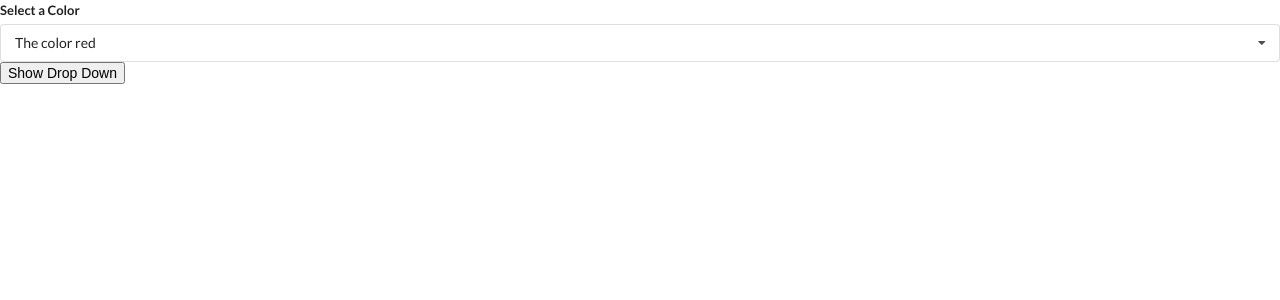
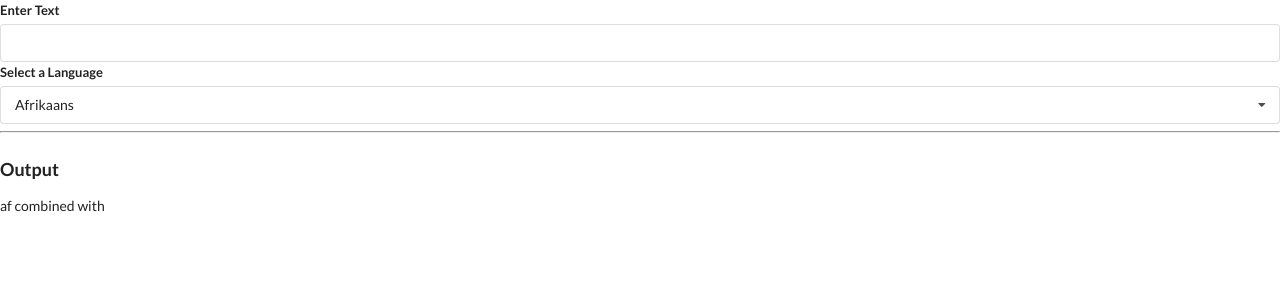
Before and after one commit to andrewgkinnaird/modernreactwithredux, a React (Create React App) app in the folder widgets/: page / in a window 1280 px wide. Shown: the top 300 px of the page. Built offline with nearby package versions, Linux system fonts and the light colour scheme.

Commit message:
added translate widget

```diff
--- a/widgets/src/App.js
+++ b/widgets/src/App.js
@@ -2,6 +2,7 @@
 //import Accordion from './components/Accordion';
 //import Search from './components/Search';
 import Dropdown from './components/Dropdown';
+import Translate from './components/Translate';
 
 /*
 const items = [
@@ -35,21 +36,11 @@
 ]
 
 const App = () => {
-    const [selected,setSelected] = useState(options[0]);
-    const[showDropdown,setShowDropdown] = useState(true);
+
 
     return (
         <div>
-            { showDropdown ?
-                <Dropdown
-                options={options}
-                selected={selected}
-                onSelectedChange={setSelected}
-                />
-                : null
-            }
-           <button onClick={()=>{setShowDropdown(!showDropdown);}}>Show Drop Down {showDropdown}</button>
-
+            <Translate />
         </div>
     )
 };
--- /dev/null
+++ b/widgets/src/components/Convert.js
@@ -0,0 +1,40 @@
+import React, { useEffect, useState } from "react";
+//import axios from 'axios';
+
+const Convert = ({language,text}) => {
+    const [translated,setTranslated] = useState('hi');
+    const [debouncedText,setDebouncedText] = useState(translated);
+
+    useEffect(()=>{
+
+        setTranslated(`${language.value} combined with ${text}`);
+
+        const timer = setTimeout(()=>{
+            setDebouncedText(text);
+        },1000)
+
+        return ()=>{
+            clearTimeout(timer);
+        }
+
+    },[language,text]);
+
+    useEffect(()=>{
+        console.log("making api request for " + debouncedText);
+
+        /*
+        axios.post('https://translation.googleapis.com/language/translate/v2',{},{
+            params:{
+                q:text,
+                target:language.value,
+                key:'AIzaSyCHUCmpR7cT_yDFHC98CZJy2LTms-IwDlM'
+            }
+        });*/
+    },[debouncedText]);
+
+    return (
+        <div>{translated}</div>
+    )
+}
+
+export default Convert;
--- a/widgets/src/components/Dropdown.js
+++ b/widgets/src/components/Dropdown.js
@@ -1,7 +1,7 @@
 import React, { useEffect, useRef, useState } from 'react';
 
 
-const Dropdown = ( {options,selected,onSelectedChange}) => {
+const Dropdown = ( {label,options,selected,onSelectedChange}) => {
     const[open,setOpen] = useState(false);
 
 
@@ -42,7 +42,7 @@
 
         <div ref={ref} className='ui form'>
             <div className='field'>
-                <label className = 'label'>Select a Color</label>
+                <label className = 'label'>{label}</label>
                 <div onClick={()=>{setOpen(!open)}}
                     className={ `ui selection dropdown ${ open ? 'visible active' : ''} ` }>
                         <i className='dropdown icon'></i>
--- /dev/null
+++ b/widgets/src/components/Translate.js
@@ -0,0 +1,52 @@
+import React, { useState } from "react";
+import Dropdown from "./Dropdown";
+import Convert from "./Convert";
+// AIzaSyCHUCmpR7cT_yDFHC98CZJy2LTms-IwDlM
+
+const languages = [
+    {
+        label:'Afrikaans',
+        value:'af'
+    },
+    {
+        label:'Arabic',
+        value:'ab'
+    },
+    {
+        label:'Hindi',
+        value:'hi'
+    }
+]
+
+const Translate = () => {
+    const [language,setLanguage] = useState(languages[0]);
+    const [text,setText] = useState('');
+
+    return (
+        <div>
+            <div className="ui form">
+                <div className="field">
+                    <label>Enter Text</label>
+                    <input value={text} onChange={(e)=>{setText(e.target.value); console.log(text)} } />
+                </div>
+
+            </div>
+
+            <Dropdown
+                label='Select a Language'
+                options={languages}
+                selected={language}
+                onSelectedChange={setLanguage}
+            />
+            <hr/>
+            <h3 className="ui header">Output</h3>
+            <Convert
+                language={language}
+                text={text}
+            />
+
+        </div>
+    )
+}
+
+export default Translate;
```
